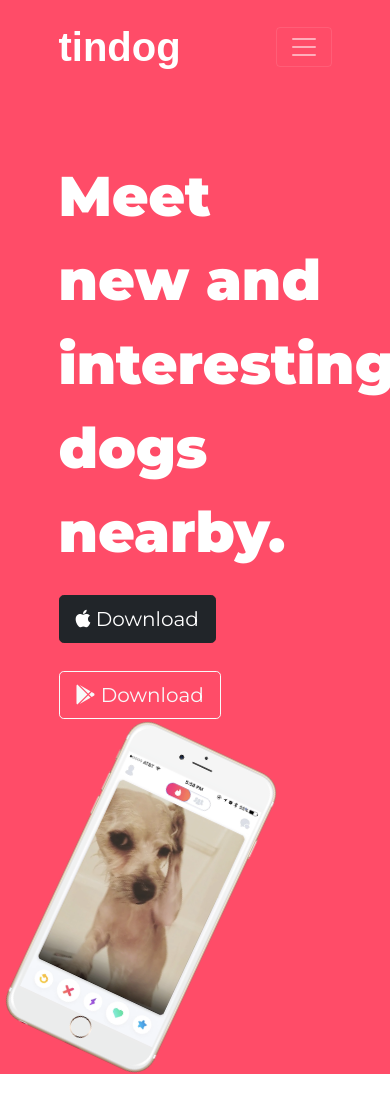
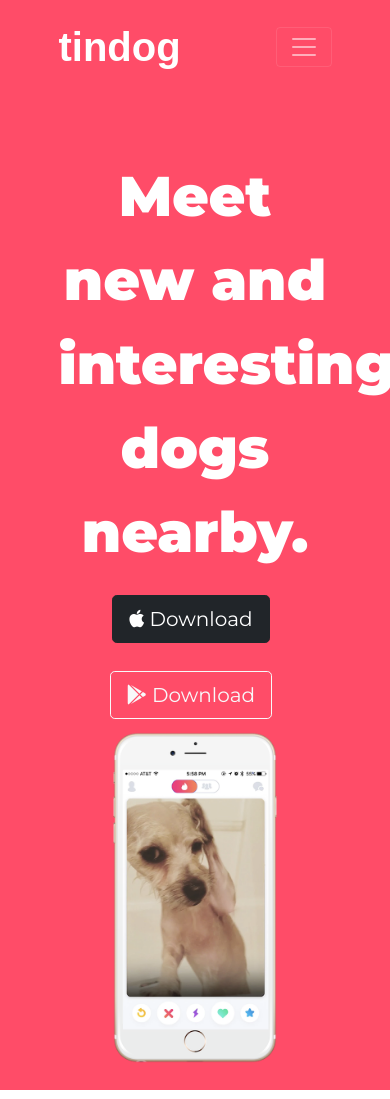
Before and after one commit to Ouijdene/Bootstrap-tindog, a plain HTML site: page index.html in a window 390 px wide. Shown: the top 1099 px of the page. Drawn offline with nearby package versions, Linux system fonts and the light colour scheme.

Commit message:
Refactor title  section

```diff
--- a/css/styles.css
+++ b/css/styles.css
@@ -5,7 +5,7 @@ body {
 }
 
 .container-fluid {
-  padding: 3% 15%;
+  padding: 3% 15% 7%;
 }
 
 .navbar {
@@ -40,19 +40,19 @@ h1 {
   line-height: 1.5;
 }
 
-h3{
+h3 {
   font-family: "Montserrat";
   font-weight: bold;
 }
 
-h2{
+h2 {
   font-family: "Montserrat";
   font-weight: bold;
   font-size: 3rem;
   line-height: 1.5;
 }
 
-p{
+p {
   color: #8f8f8f;
 }
 
@@ -61,12 +61,16 @@ p{
 }
 
 .title-image {
-  width: 60%;
+  width: 25%;
   transform: rotate(25deg);
+  position: absolute;
+  right: 20%;
 }
 
 #features {
   padding: 7% 15%;
+  position: relative;
+  background-color: #fff;
 }
 
 .feature-box {
@@ -85,40 +89,51 @@ p{
 
 /* Testimonial section */
 
-#testimonials{
-  background-color: #ef8172 ;
+#testimonials {
+  background-color: #ef8172;
   color: #fff;
   font-size: 1.5rem;
   line-height: 1.5rem;
   text-align: center;
 }
 
-.carousel-item{
+.carousel-item {
   padding: 7% 15%;
 }
 
-.testimonial-image{
+.testimonial-image {
   margin: 20px;
   width: 10%;
   border-radius: 100%;
 }
 
-#press{
-  background-color: #ef8172 ;
+#press {
+  background-color: #ef8172;
   text-align: center;
   padding-bottom: 3%;
 }
 
-.press-logo{
+.press-logo {
   width: 15%;
   margin: 20px 20px 50px;
 }
 
-#pricing{
+#pricing {
   padding: 100px;
   text-align: center;
 }
 
-.pricing-column{
+.pricing-column {
   padding: 3% 2%;
 }
+
+@media (max-width: 1028px) {
+  #title {
+    text-align: center;
+  }
+  .title-image {
+    position: static;
+    transform: rotate(0);
+    width: 60%;
+  }
+}
```
